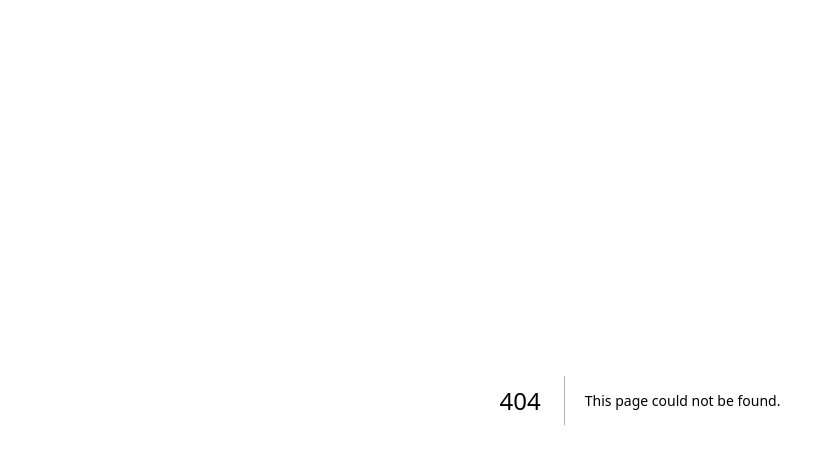
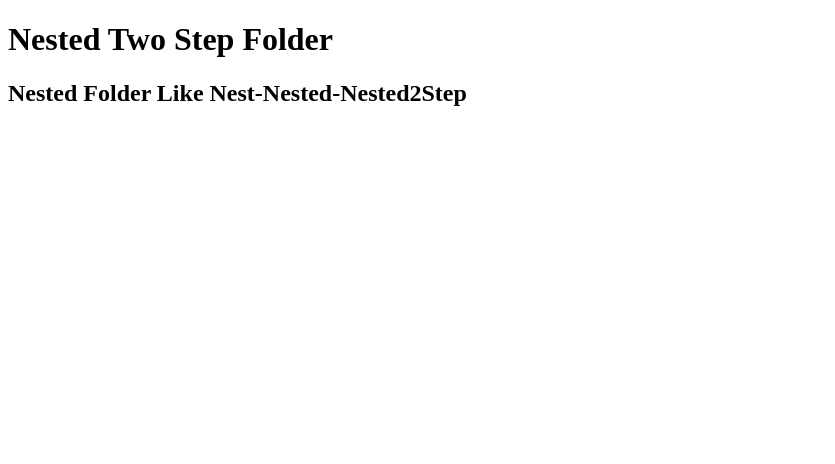
Before and after one commit to Ajaymariyaan/WebPage_Material_UI, a Next.js app: page /Nest/Nested/Nested2Step in a window 1280 px wide. Before the commit this address had no page. Shown: the top 464 px of the page, without its empty margins (0-835 px from the left). Built offline with nearby package versions, Linux system fonts and the light colour scheme.

Commit message:
Nested Routing

```diff
--- /dev/null
+++ b/src/pages/Nest/Nested/Nested2Step.js
@@ -0,0 +1,16 @@
+import React from "react";
+
+
+function Nested2Step(){
+
+
+    return(
+
+        <>
+        <h1>Nested  Two Step Folder</h1>
+        <h2> Nested Folder Like Nest-Nested-Nested2Step</h2>
+        </>
+    )
+}
+
+export default Nested2Step;
```
